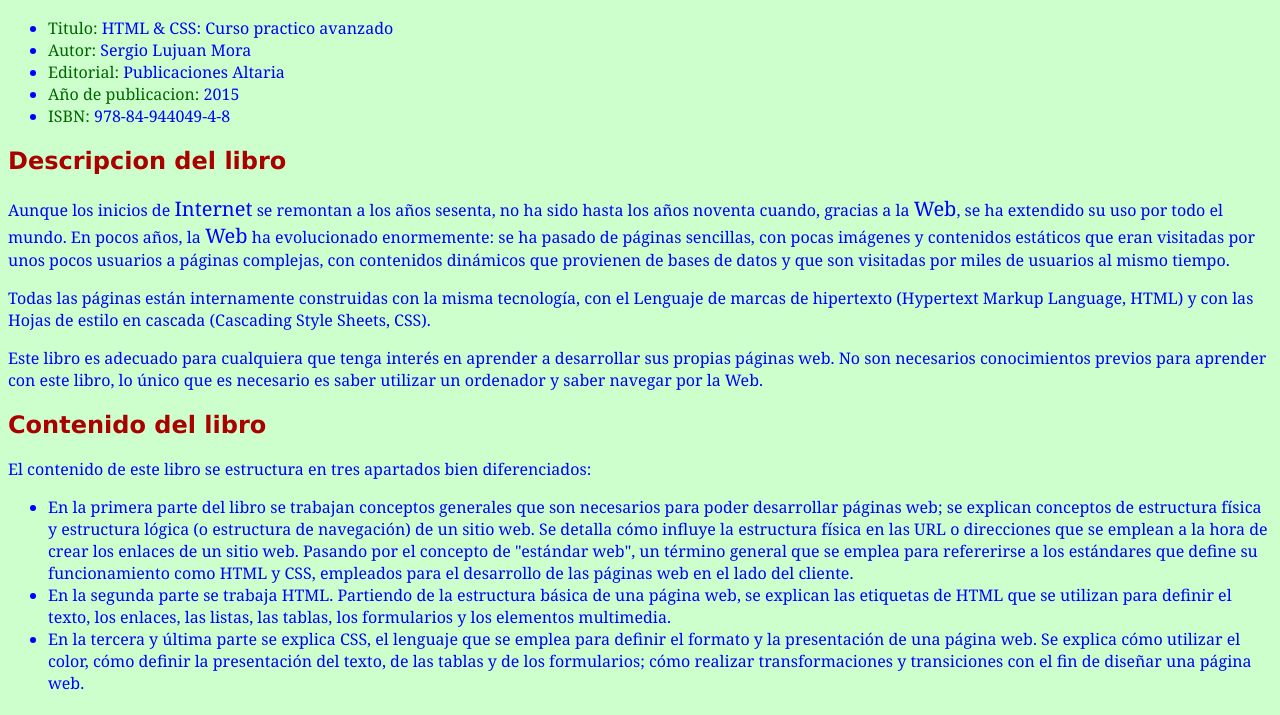
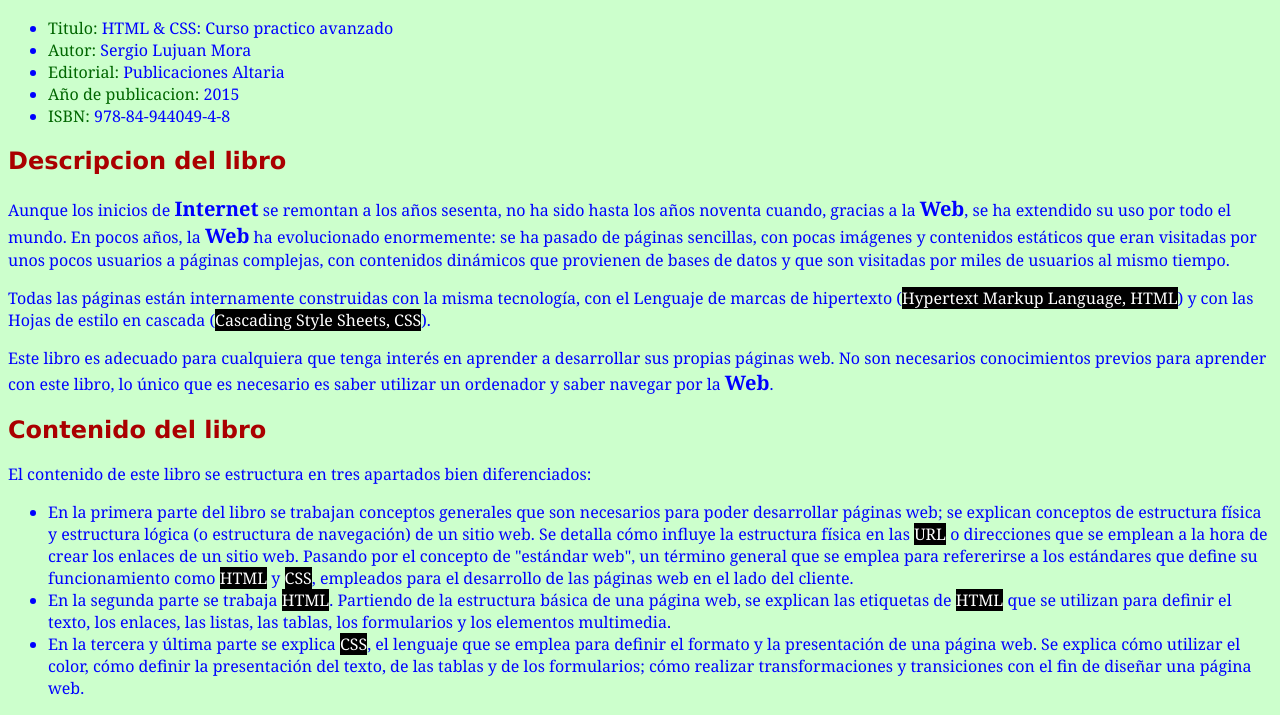
Before and after one commit to HighBlood1/Practicas-HTML-CSS, a plain HTML site: page EJ con HTML-CSS/Ejercicio 11.html in a window 1280 px wide. Shown: the part 112-827 px from the top of the page. Drawn offline with Linux system fonts and the light colour scheme.

Commit message:
EJ 11 terminado, sigue con EJ 12

```diff
--- a/EJ con HTML-CSS/Ejercicio 11.html
+++ b/EJ con HTML-CSS/Ejercicio 11.html
@@ -3,7 +3,7 @@
 <head>
     <meta charset='utf-8'>
     <meta http-equiv='X-UA-Compatible' content='IE=edge'>
-    <title>Ejercicio 11</title>
+    <title>HTML & CSS: Curso practico avanzado</title>
     <meta name='viewport' content='width=device-width, initial-scale=1'>
     <link rel='stylesheet' type='text/css' media='screen' href='estilos.css'>
 </head>
@@ -22,17 +22,17 @@
     <h2>Descripcion del libro</h2>
 
     <p>Aunque los inicios de <span class="Sustantivos">Internet</span> se remontan a los años sesenta, no ha sido hasta los años noventa cuando, gracias a la <span class="Sustantivos">Web</span>, se ha extendido su uso por todo el mundo. En pocos años, la <span class="Sustantivos">Web</span> ha evolucionado enormemente: se ha pasado de páginas sencillas, con pocas imágenes y contenidos estáticos que eran visitadas por unos pocos usuarios a páginas complejas, con contenidos dinámicos que provienen de bases de datos y que son visitadas por miles de usuarios al mismo tiempo.</p>
-    <p>Todas las páginas están internamente construidas con la misma tecnología, con el Lenguaje de marcas de hipertexto (Hypertext Markup Language, HTML) y con las Hojas de estilo en cascada (Cascading Style Sheets, CSS).</p>
-    <p>Este libro es adecuado para cualquiera que tenga interés en aprender a desarrollar sus propias páginas web. No son necesarios conocimientos previos para aprender con este libro, lo único que es necesario es saber utilizar un ordenador y saber navegar por la Web.</p>
+    <p>Todas las páginas están internamente construidas con la misma tecnología, con el Lenguaje de marcas de hipertexto (<span class="textAcro" id="textAcro">Hypertext Markup Language, HTML</span>) y con las Hojas de estilo en cascada (<span class="textAcro" id="textAcro">Cascading Style Sheets, CSS</span>).</p>
+    <p>Este libro es adecuado para cualquiera que tenga interés en aprender a desarrollar sus propias páginas web. No son necesarios conocimientos previos para aprender con este libro, lo único que es necesario es saber utilizar un ordenador y saber navegar por la <span class="Sustantivos">Web</span>.</p>
 
     <h2>Contenido del libro</h2>
 
     <p>El contenido de este libro se estructura en tres apartados bien diferenciados:</p>
 
     <ul>
-        <li>En la primera parte del libro se trabajan conceptos generales que son necesarios para poder desarrollar páginas web; se explican conceptos de estructura física y estructura lógica (o estructura de navegación) de un sitio web. Se detalla cómo influye la estructura física en las URL o direcciones que se emplean a la hora de crear los enlaces de un sitio web. Pasando por el concepto de "estándar web", un término general que se emplea para refererirse a los estándares que define su funcionamiento como HTML y CSS, empleados para el desarrollo de las páginas web en el lado del cliente.</li>
-        <li>En la segunda parte se trabaja HTML. Partiendo de la estructura básica de una página web, se explican las etiquetas de HTML que se utilizan para definir el texto, los enlaces, las listas, las tablas, los formularios y los elementos multimedia.</li>
-        <li>En la tercera y última parte se explica CSS, el lenguaje que se emplea para definir el formato y la presentación de una página web. Se explica cómo utilizar el color, cómo definir la presentación del texto, de las tablas y de los formularios; cómo realizar transformaciones y transiciones con el fin de diseñar una página web.</li>
+        <li>En la primera parte del libro se trabajan conceptos generales que son necesarios para poder desarrollar páginas web; se explican conceptos de estructura física y estructura lógica (o estructura de navegación) de un sitio web. Se detalla cómo influye la estructura física en las <span id="textAcro">URL</span> o direcciones que se emplean a la hora de crear los enlaces de un sitio web. Pasando por el concepto de "estándar web", un término general que se emplea para refererirse a los estándares que define su funcionamiento como <span id="textAcro">HTML</span> y <span id="textAcro">CSS</span>, empleados para el desarrollo de las páginas web en el lado del cliente.</li>
+        <li>En la segunda parte se trabaja <span id="textAcro">HTML</span>. Partiendo de la estructura básica de una página web, se explican las etiquetas de <span id="textAcro">HTML</span> que se utilizan para definir el texto, los enlaces, las listas, las tablas, los formularios y los elementos multimedia.</li>
+        <li>En la tercera y última parte se explica <span id="textAcro">CSS</span>, el lenguaje que se emplea para definir el formato y la presentación de una página web. Se explica cómo utilizar el color, cómo definir la presentación del texto, de las tablas y de los formularios; cómo realizar transformaciones y transiciones con el fin de diseñar una página web.</li>
     </ul>
 </body>
 </html>
--- a/EJ con HTML-CSS/estilos.css
+++ b/EJ con HTML-CSS/estilos.css
@@ -19,9 +19,14 @@
 span[class='Sustantivos'] {
   color: #00f;
   font-size: 20px;
-  font: bolder;
+  font-weight: bolder;
 }
 
+#textAcro {
+  color: #fff;
+  background-color: #000;
+  font: italic;
+}
 span {
   color: #060;
 }
```
